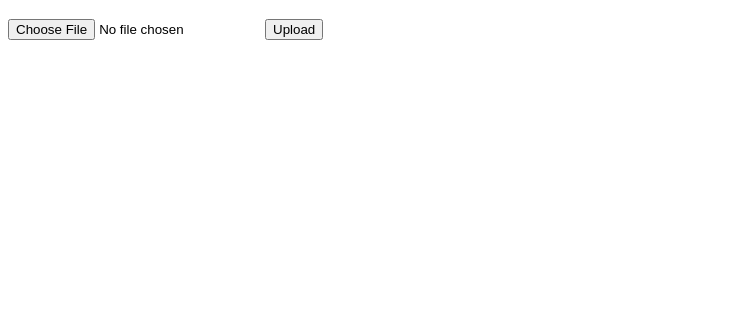
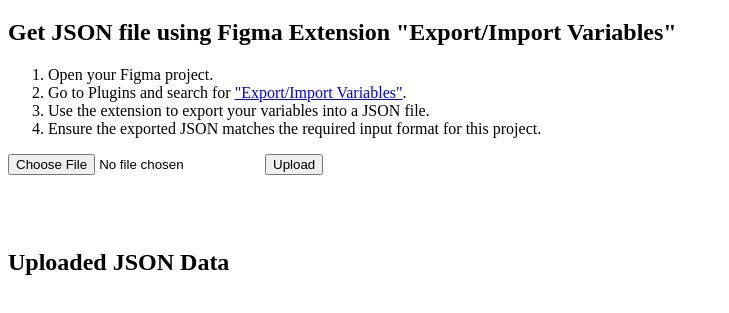
Before and after one commit to OmarHamdann/figma-json-to-i18n-json, a website: page index.html in a window 1280 px wide. Shown: the part 61-374 px from the top of the page, without its empty margins (0-729 px from the left). Drawn offline with Linux system fonts and the light colour scheme.

Commit message:
Add files via upload

```diff
--- a/index.html
+++ b/index.html
@@ -1,22 +1,45 @@
 <!-- public/index.html -->
 <!DOCTYPE html>
 <html lang="en">
+
 <head>
     <meta charset="UTF-8">
     <meta name="viewport" content="width=device-width, initial-scale=1.0">
     <title>JSON Uploader</title>
 </head>
+
 <body>
     <h1>Upload JSON File</h1>
+
+    <!-- Instructions for using Figma extension -->
+    <h2>Get JSON file using Figma Extension "Export/Import Variables"</h2>
+    <ol>
+        <li>Open your Figma project.</li>
+        <li>Go to Plugins and search for <a href="https://www.figma.com/community/plugin/1256972111705530093"
+                target="_blank">"Export/Import Variables"</a>.</li>
+        <li>Use the extension to export your variables into a JSON file.</li>
+        <li>Ensure the exported JSON matches the required input format for this project.</li>
+    </ol>
+
+    <!-- Upload form -->
     <form id="uploadForm" enctype="multipart/form-data">
         <input type="file" name="file" accept=".json">
         <button type="submit">Upload</button>
     </form>
-    <pre id="result"></pre>
+
+    <br>
+    <br>
+    <br>
+
+    <!-- Display download links -->
     <div id="downloadLinks"></div>
 
+    <!-- Display result -->
+    <h2>Uploaded JSON Data</h2>
+    <pre id="result"></pre>
+
     <script>
-        document.getElementById('uploadForm').addEventListener('submit', function(event) {
+        document.getElementById('uploadForm').addEventListener('submit', function (event) {
             event.preventDefault();
             const formData = new FormData(this);
 
@@ -55,4 +78,5 @@
         }
     </script>
 </body>
+
 </html>
```
Lines whose indentation alone changed are shown as unchanged.
